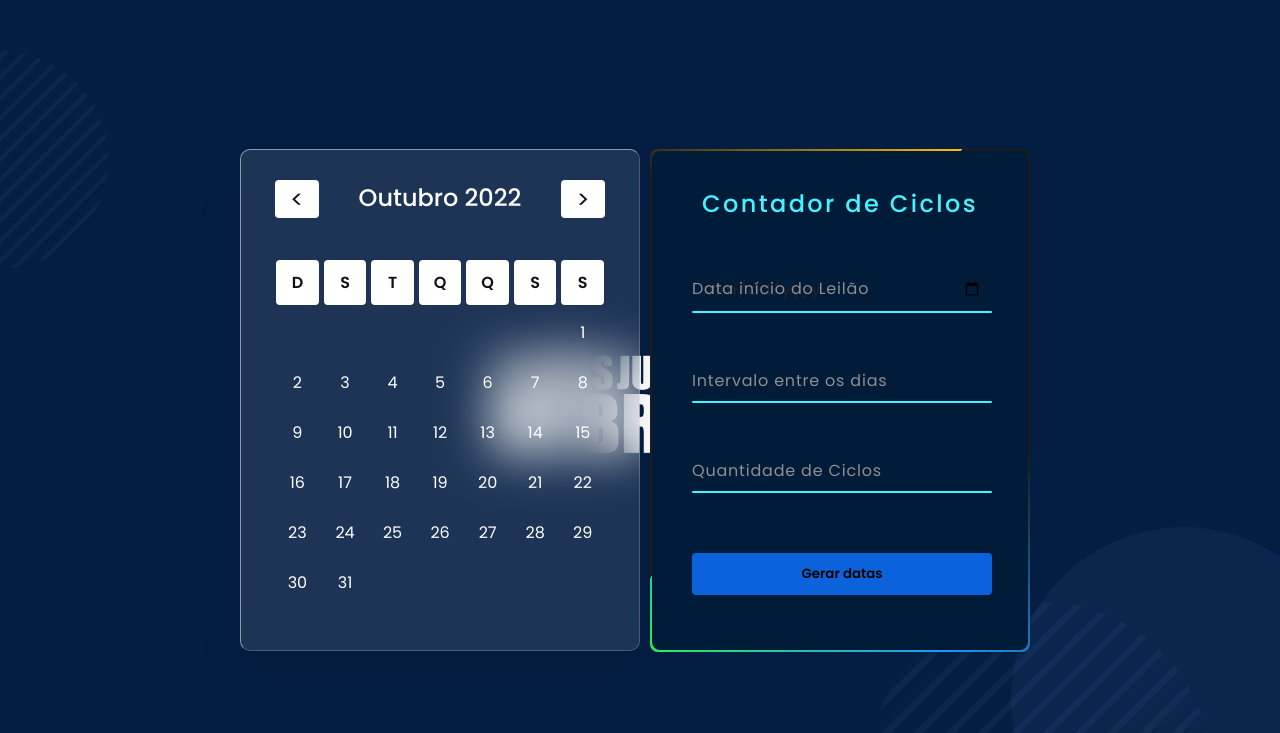
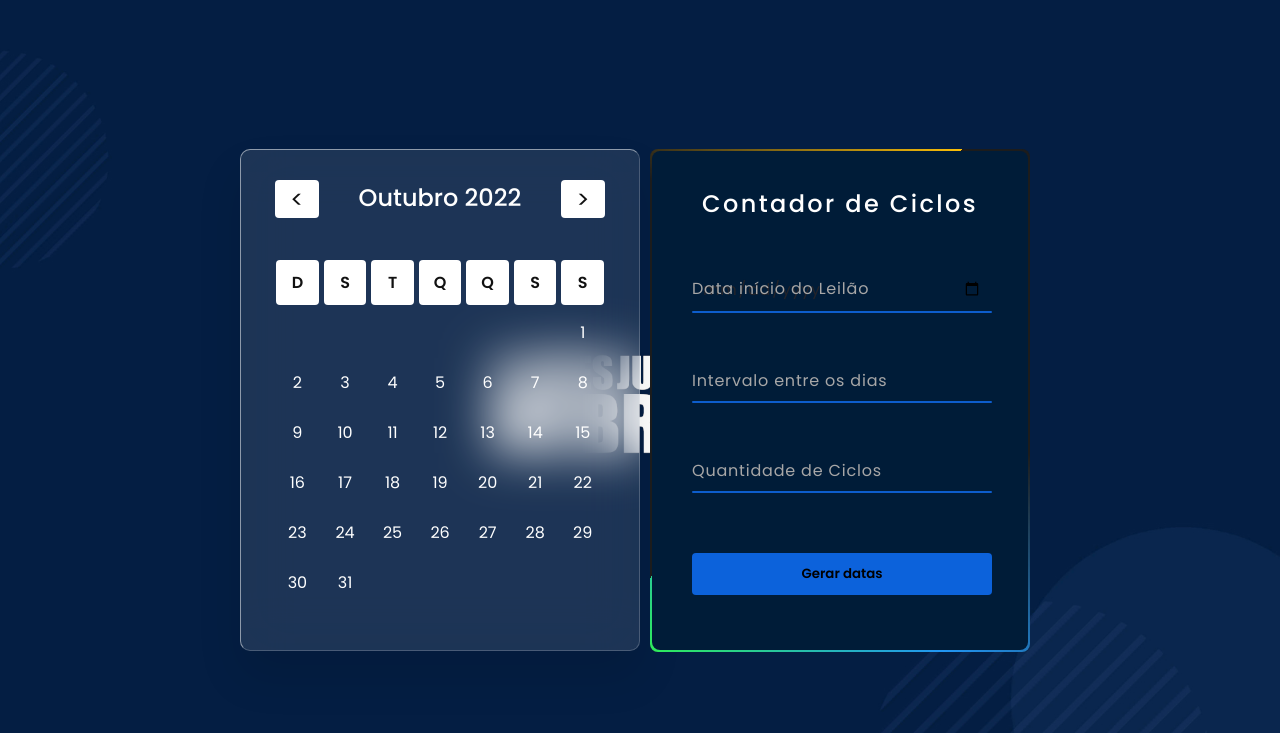
Before and after one commit to ggoulartec/Contador-de-Ciclos, a PHP site: page / in a window 1280 px wide. Shown: the top 733 px of the page. Run offline with PHP 8.4, Linux system fonts and the light colour scheme.

Commit message:
Update style.css

```diff
--- a/style.css
+++ b/style.css
@@ -196,15 +196,18 @@ body {
 }
 
 .form h2 {
-    color: #45f3ff;
+    color: #fff;
     font-weight: 500;
     text-align: center;
     letter-spacing: 0.1em;
 }
 
 ul li {
-    color: #45f3ff;
+    color: #fff;
     font-size: 20px;
+    display: flex;
+    align-items: center;
+    justify-content: center;
 }
 
 .none {
@@ -229,13 +232,17 @@ ul li {
     letter-spacing: 0.05em;
     z-index: 10;
 }
+.inputBox input:focus-visible {
+    color: #fff;
+    transition: 0.5s;
+}
 
 .inputBox span {
     position: absolute;
     left: 0;
     padding: 20px 0px 10px;
     font-size: 1em;
-    color: #8f8f8f;
+    color: #a7a7a7;
     pointer-events: none;
     letter-spacing: 0.05em;
     transition: 0.5s;
@@ -254,7 +261,7 @@ ul li {
     bottom: 0;
     width: 100%;
     height: 2px;
-    background: #45f3ff;
+    background: #0d5dcc;
     border-radius: 4px;
     transition: 0.5s;
     pointer-events: none;
@@ -263,6 +270,7 @@ ul li {
 .inputBox input:valid~em,
 .inputBox input:focus~em {
     height: 44px;
+    color: #fff;
 }
 
 input[type="submit"] {
```
